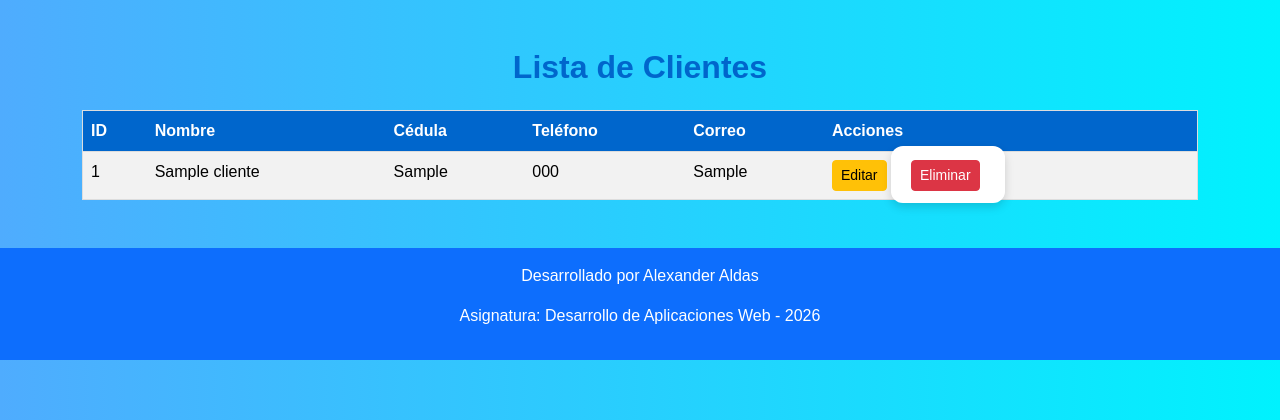
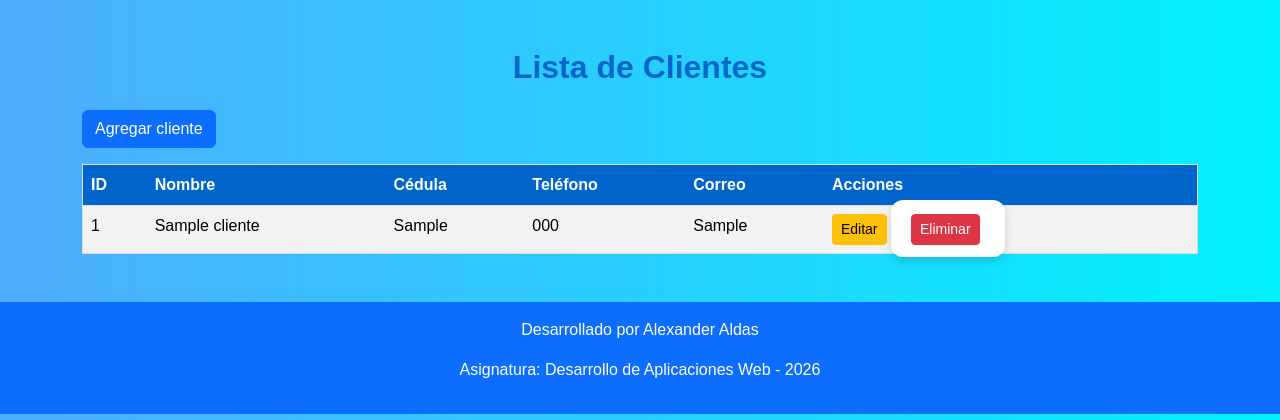
Before and after one commit to Alexander2003-A/Citas_medicas-semana14-avance, a Flask app: page /clientes in a window 1280 px wide. Shown: the part 169-589 px from the top of the page. Run offline with Flask 3, Linux system fonts and the light colour scheme; a user stored in the database is signed in; tables that the repository leaves empty hold one stand-in row (values such as "Sample post"); some libraries are stand-ins or nearby versions.

Commit message:
Agregar botones de registro en clientes y proveedores

```diff
--- a/templates/clientes.html
+++ b/templates/clientes.html
@@ -4,6 +4,9 @@
 
 {% block content %}
   <h2 class="text-center mb-4">Lista de Clientes</h2>
+  <a href="{{ url_for('formulario_cliente') }}" class="btn btn-primary mb-3">
+    Agregar cliente
+</a>
   <table class="table table-striped">
     <thead>
       <tr>
--- a/templates/proveedores.html
+++ b/templates/proveedores.html
@@ -6,6 +6,9 @@
 
 <h2 class="text-center mb-4">Lista de Proveedores</h2>
 
+<a href="{{ url_for('formulario_proveedor') }}" class="btn btn-primary mb-3">
+    Agregar proveedor
+</a>
 <table class="table table-striped">
 
   <thead>
```
